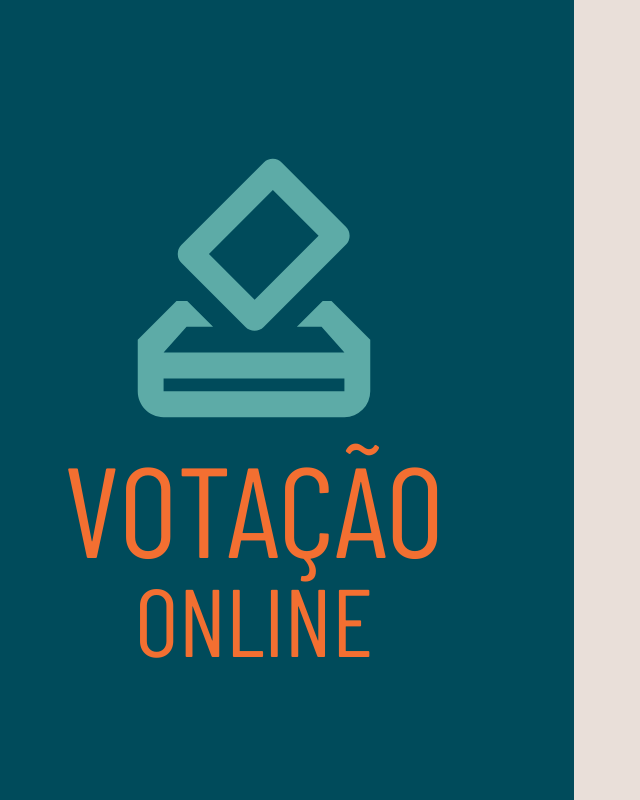
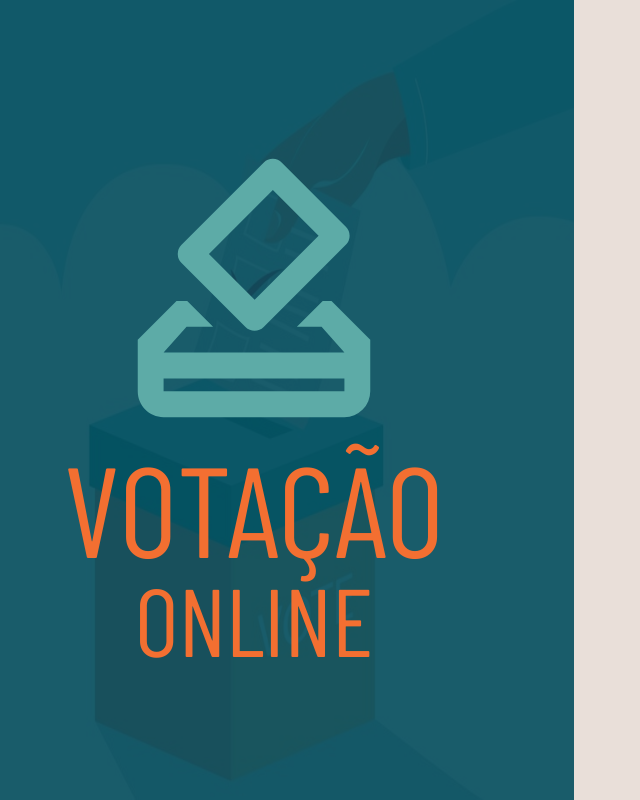
Before and after one commit to wilembergson/votacao-frontend, a Next.js app: page / in a window 1280 px wide. Shown: the whole page, without its empty margins (66-706 px from the left). Built offline with nearby package versions, Linux system fonts and the light colour scheme; a web font is replaced by a local one.

Commit message:
feat: background image under logo

```diff
--- a/src/app/page.tsx
+++ b/src/app/page.tsx
@@ -5,15 +5,19 @@ export default function Home() {
   return (
     <main className="flex min-h-screen flex-col items-center justify-between bg-beje-claro">
       <div className="flex w-full h-screen">
-        <section className="flex flex-col bg-azul-escuro w-1/2 h-full justify-center items-center">
+        <div className="relative flex-col w-1/2 h-full justify-center items-center bg-red-200">
+          <section className="flex absolute z-30 flex-col w-full h-full justify-center items-center">
             <MdOutlineHowToVote size={310} color="#5DABA7" className="animate__animated animate__wobble" />
-          <h1 className="flex text-9xl text-laranja font-barlow font-extralight">
+            <h1 className="flex text-9xl text-laranja font-barlow font-extralight text-pretty">
               VOTAÇÃO
             </h1>
             <h1 className="flex text-8xl text-laranja font-barlow font-extralight">
               ONLINE
             </h1>
           </section>
+          <div className="flex absolute z-20 flex-col bg-azul-escuro w-full h-full justify-center items-center  opacity-90" />
+          <img className="flex w-full absolute z-10 h-screen" src="/votando.jpg" alt="" />
+        </div>
       </div>
     </main>
   );
```
Also changed, not shown: public/homebackground.png (added), public/votando.jpg (added). Lines whose indentation alone changed are shown as unchanged.
